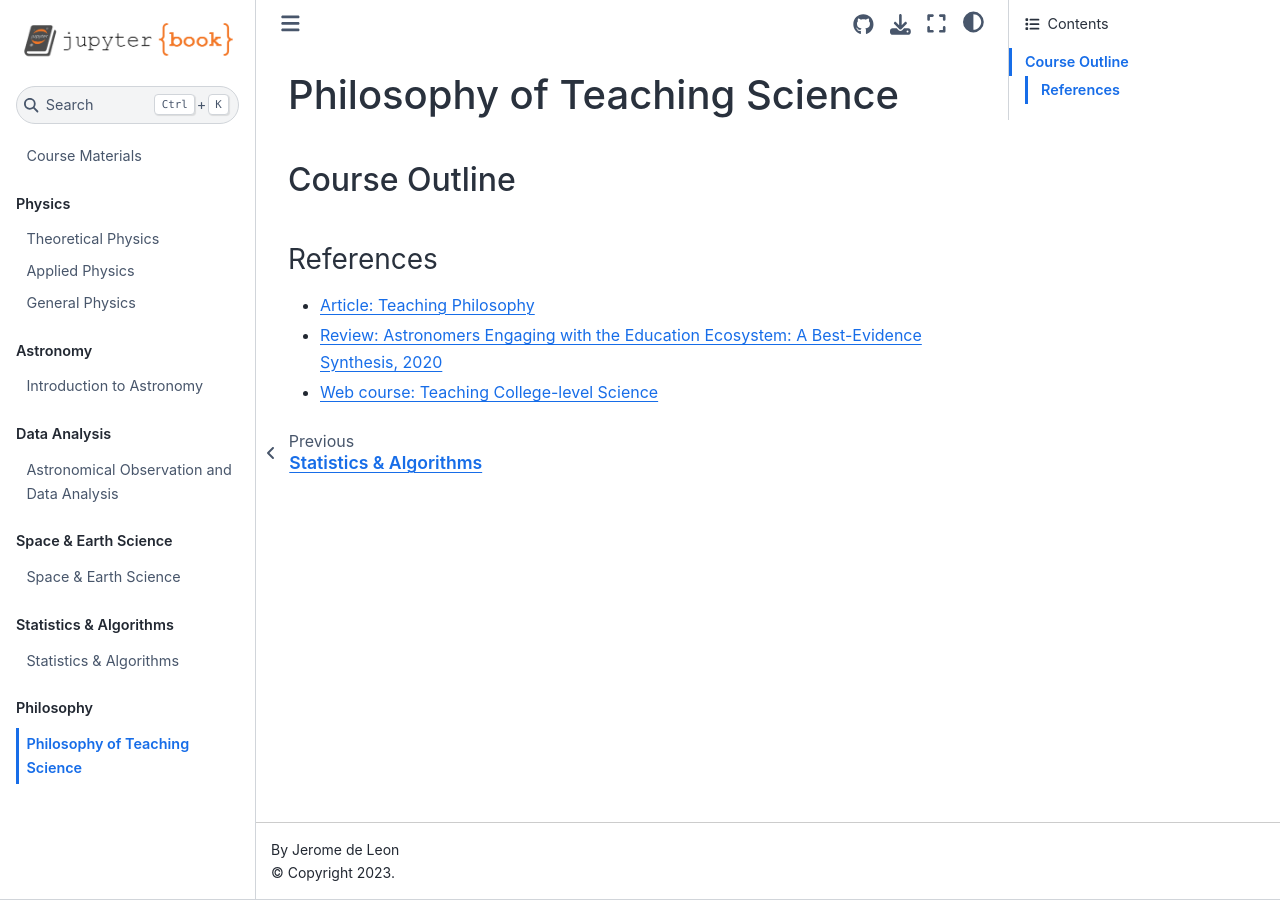
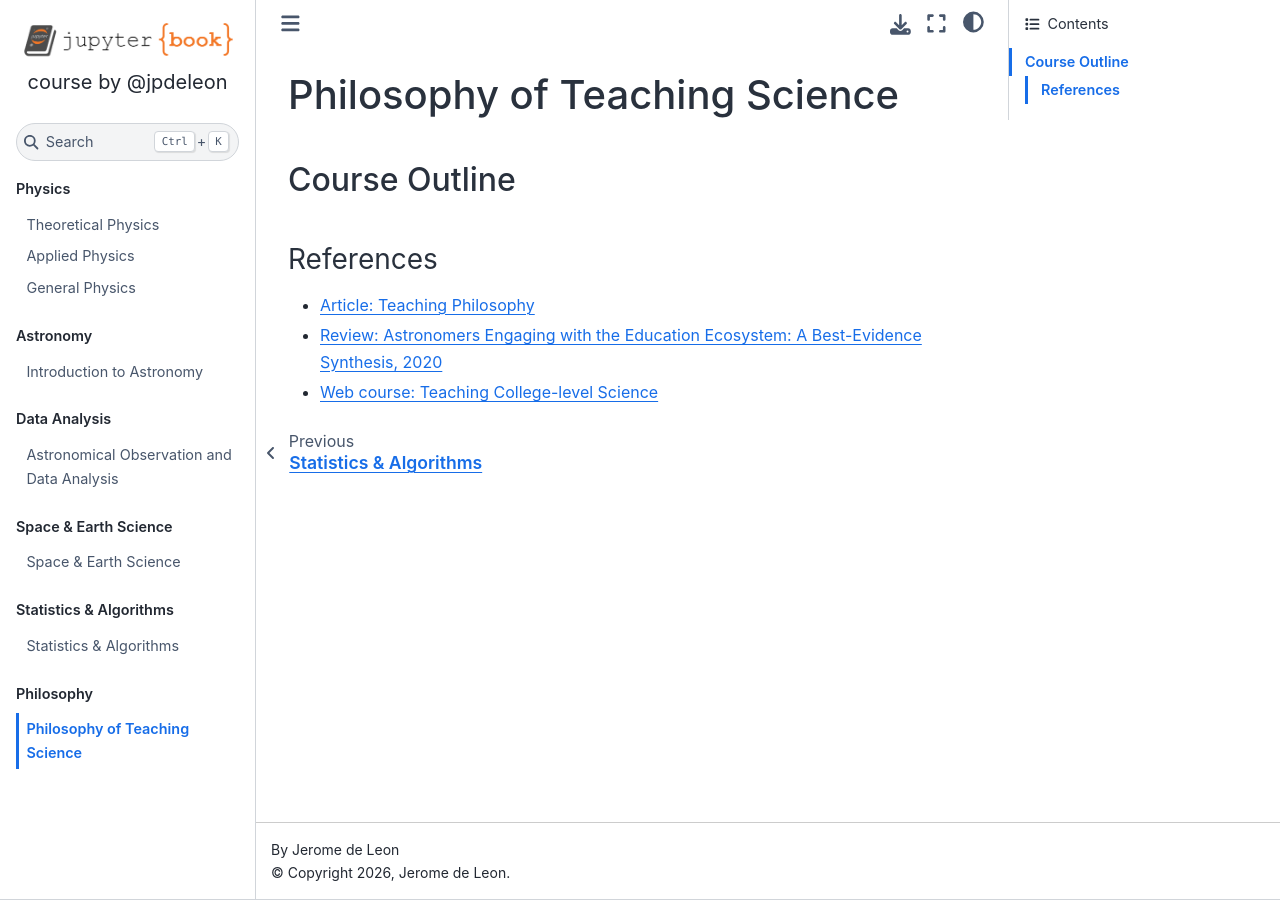
Before and after one commit to jpdeleon/teach, a Jupyter Book: the page built from philosophy_teaching.md, in a window 1280 px wide. Built offline with Jupyter Book 1.0.4 settings and Sphinx 7.4.7 and the Sphinx Book theme 1.1.4, drawn with Linux system fonts in a browser that asks for light colours; pages that are not in the unit, such as notebooks, are missing from menus.

Commit message:
Update navbar brand to 'course by @jpdeleon' and copyright to 2026

```diff
--- a/_config.yml
+++ b/_config.yml
@@ -3,6 +3,7 @@
 
 title: Course Materials
 author: Jerome de Leon
+copyright: "2026, Jerome de Leon"
 logo: logo.png
 
 # Force re-execution of notebooks on each build.
@@ -30,6 +31,7 @@
 html:
   use_issues_button: true
   use_repository_button: true
+  extra_footer: '<p style="text-align: center; color: #666; font-size: 0.85rem;">© 2026 Jerome de Leon · <a href="https://github.com/jpdeleon" target="_blank">@jpdeleon</a></p>'
 
 # Exclude patterns
 sphinx:
@@ -38,3 +40,7 @@
       - ".venv/**"
       - "_build/**"
       - "**.ipynb_checkpoints/**"
+    templates_path: ["_templates"]
+    html_theme_options:
+      logo:
+        text: "course by @jpdeleon"
--- /dev/null
+++ b/_templates/navbar-brand.html
@@ -0,0 +1,7 @@
+{%- if not logo_only -%}
+  <span class="navbar-brand-text">
+    <a class="navbar-brand-link" href="{{ pathto(master_doc) }}">
+      <span class="course-brand">course by @jpdeleon</span>
+    </a>
+  </span>
+{%- endif -%}
```
